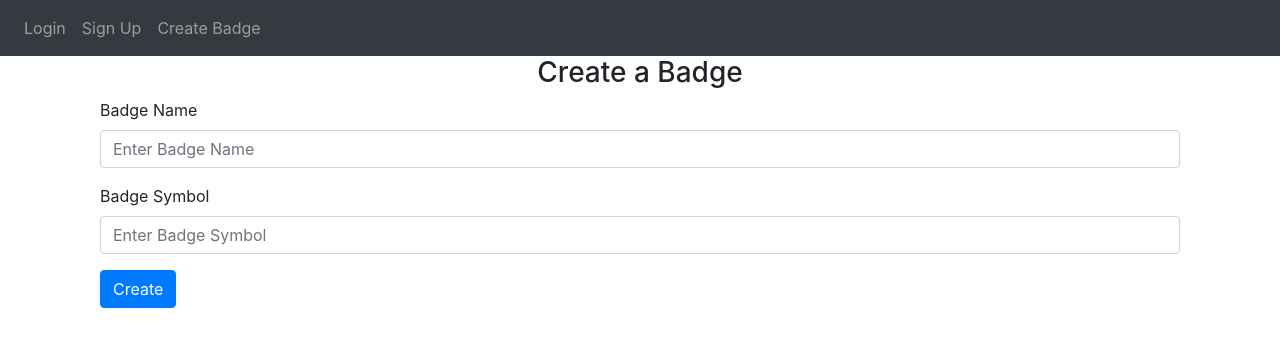
After one commit to bounswe/2021SpringGroup6, a Flask app: page /badge/ in a window 1280 px wide. The commit adds this page. Shown: the top 347 px of the page. Run offline with Flask 2, Linux system fonts and the light colour scheme; some libraries are stand-ins or nearby versions.

Commit message:
badge post

```diff
--- a/practice-app/main.py
+++ b/practice-app/main.py
@@ -3,5 +3,5 @@ from website import create_app
 app = create_app()
 
 if __name__ == '__main__':
-    #app.run(debug=True) to run on debug mode
-    app.run()
+    app.run(debug=True) #to run on debug mode
+    #app.run()
--- /dev/null
+++ b/practice-app/website/templates/badge.html
@@ -0,0 +1,36 @@
+{% extends 'base.html' %} {% block title %} Create A Badge {% endblock %} {%
+block content %}
+<div class="container" style="height: 100%">
+  <div class="row align-items-center h-100">
+    <div class="col-sm">
+      <form method="POST">
+        <h3 align="center">Create a Badge</h3>
+        <div class="form-group">
+          <label for="name">Badge Name</label>
+          <input
+            type="text"
+            class="form-control"
+            id="name"
+            name="name"
+            placeholder="Enter Badge Name"
+            required
+          />
+        </div>
+
+        <div class="form-group">
+         <label for="symbol">Badge Symbol</label>
+         <input
+           type="text"
+           class="form-control"
+           id="symbol"
+           name="symbol"
+           placeholder="Enter Badge Symbol"
+           required
+         />
+       </div>
+        <button type="submit" class="btn btn-primary">Create</button>
+      </form>
+    </div>
+  </div>
+</div>
+{% endblock %}
--- a/practice-app/website/templates/base.html
+++ b/practice-app/website/templates/base.html
@@ -13,6 +13,11 @@
       rel="stylesheet"
       href="https://stackpath.bootstrapcdn.com/font-awesome/4.7.0/css/font-awesome.min.css"
       crossorigin="anonymous"
+    />
+    <!-- Latest compiled and minified CSS -->
+    <link
+      rel="stylesheet"
+      href="https://cdn.jsdelivr.net/npm/bootstrap-select@1.13.14/dist/css/bootstrap-select.min.css"
     />
 
     <title>{% block title %}Home{% endblock %}</title>
@@ -32,18 +37,19 @@
           {% if user.is_authenticated %}
           <a class="nav-item nav-link" id="home" href="/">Home</a>
           <a class="nav-item nav-link" id="logout" href="/logout">Logout</a>
+          <a class="nav-item nav-link" id="badge" href="/badge">Create Badge</a>
           {% else %}
           <a class="nav-item nav-link" id="login" href="/login">Login</a>
           <a class="nav-item nav-link" id="signUp" href="/sign-up">Sign Up</a>
+          <a class="nav-item nav-link" id="badge" href="/badge">Create Badge</a>
           {% endif %}
         </div>
       </div>
     </nav>
 
-    {% with messages = get_flashed_messages(with_categories=true) %}
-    {% if messages %}
-    {% for category, message in messages %}
-    {% if category == 'error' %}
+    {% with messages = get_flashed_messages(with_categories=true) %} {% if
+    messages %} {% for category, message in messages %} {% if category ==
+    'error' %}
 
     <div class="alert alert-danger alter-dismissable fade show" role="alert">
       {{ message }}
@@ -81,5 +87,8 @@
       type="text/javascript"
       src="{{ url_for('static', filename='index.js') }}"
     ></script>
+
+    <!-- Latest compiled and minified JavaScript -->
+    <script src="https://cdn.jsdelivr.net/npm/bootstrap-select@1.13.14/dist/js/bootstrap-select.min.js"></script>
   </body>
 </html>
--- a/practice-app/website/views.py
+++ b/practice-app/website/views.py
@@ -1,5 +1,6 @@
-from flask import Blueprint, render_template
+from flask import Blueprint, render_template,request,flash
 from flask_login import login_required, current_user
+import requests, json
 
 views = Blueprint('views', __name__)
 
@@ -8,6 +9,24 @@ views = Blueprint('views', __name__)
 def home():
     return render_template("home.html", user=current_user)
 
-@views.route('/badge')
+@views.route('badge/', methods=['POST','GET'])
 def badge():
-    return render_template('badge.html')
+    if request.method == "POST":
+        badge = {
+            "name" : request.form.get("name"),
+            "symbol": request.form.get("symbol")
+        }
+
+        req = "http://localhost:5000/api/v1.0/badges"
+        headers = {'Content-type': 'application/json'}
+        response = requests.post(req, data=json.dumps(badge), headers=headers)
+        result = response.content
+
+        if response.status_code == 201:
+            flash('Badge Added', category='success')
+        else:
+            flash('Error Occured, Try Again Later', category='error')
+
+        return render_template("home.html", user= current_user)
+
+    return render_template("badge.html", user= current_user)
```
Also changed, not shown: practice-app/website/api/badge.py (+6 -7 lines), practice-app/website/models.py (+9 -0 lines), practice-app/website/database.db.
